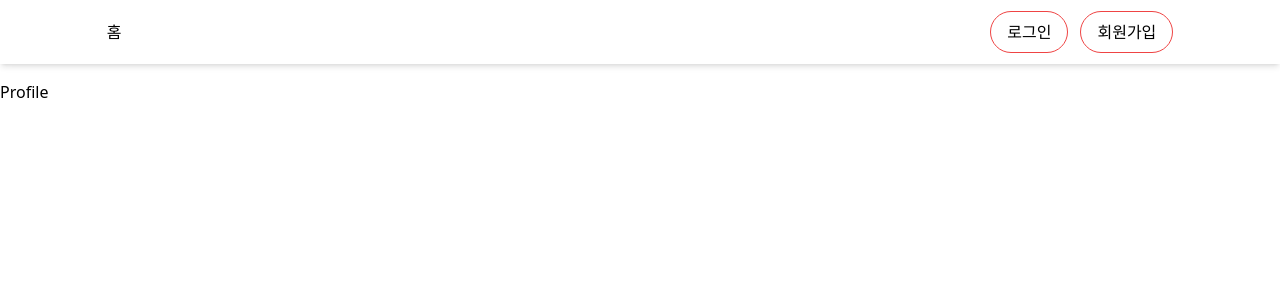
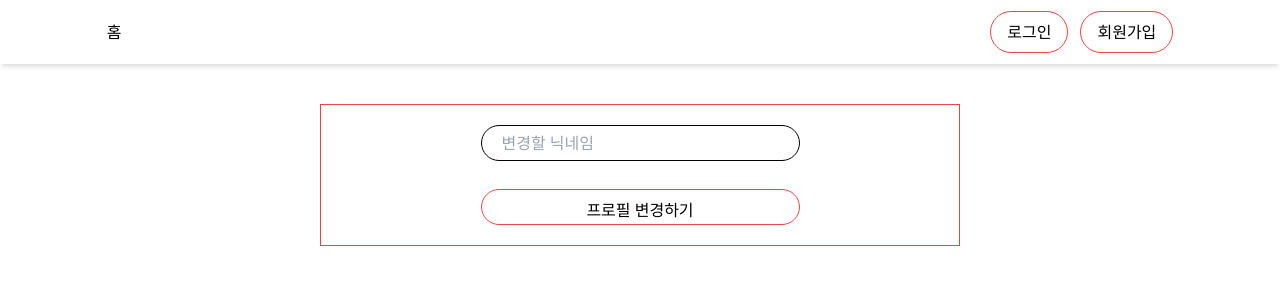
Before and after one commit to Byoung-yup/deep_project, a React (Vite) app: page /profile in a window 1280 px wide. Shown: the top 300 px of the page. Built offline with nearby package versions, Linux system fonts and the light colour scheme.

Commit message:
feature: 프로필 변경 작업

```diff
--- a/src/Navibar.jsx
+++ b/src/Navibar.jsx
@@ -30,6 +30,7 @@ const Navibar = () => {
   const handleSignOut = useCallback(async () => {
     await removeItem("accessToken");
     logout();
+    navigate("/");
   }, []);
 
   const handleNavigation = useCallback(
--- a/src/api/auth/authAPI.js
+++ b/src/api/auth/authAPI.js
@@ -7,7 +7,7 @@ export const getUser = async (token) => {
         Authorization: `Bearer ${token}`,
       },
     });
-
+    console.log("User: ", response.data);
     return response.data;
   } catch (error) {
     console.log("getUser Error", error);
@@ -44,3 +44,18 @@ export const signIn = async (userInfo) => {
     console.log("login Error", error);
   }
 };
+
+export const updateUser = async (formData, token) => {
+  try {
+    const response = await axiosAuthInstance.patch("/profile", formData, {
+      headers: {
+        Authorization: `Bearer ${token}`,
+        "Content-Type": "multipart/form-data",
+      },
+    });
+
+    return response.data;
+  } catch (error) {
+    console.log("updateUser Error", error);
+  }
+};
--- a/src/pages/Profile.jsx
+++ b/src/pages/Profile.jsx
@@ -1,5 +1,49 @@
+import { useState } from "react";
+import useAuthStorage from "../hooks/useAuthStorage";
+import useUserStore from "../store/useUserStore";
+import Input from "../common/Input";
+import Button from "../common/Button";
+import { updateUser } from "../api/auth/authAPI";
+
 const Profile = () => {
-  return <div>Profile</div>;
+  const [newNickname, setNewNickname] = useState("");
+  const { getItem } = useAuthStorage();
+  const update = useUserStore((state) => state.update);
+
+  const handleInputChange = (value) => {
+    setNewNickname(value);
+  };
+
+  const handleUpdateUser = async () => {
+    const token = await getItem("accessToken");
+
+    const formData = new FormData();
+    formData.append("nickname", newNickname);
+
+    const data = await updateUser(formData, token);
+
+    if (data.success) {
+      update(newNickname);
+      alert("성공적으로 프로필을 변경하였습니다.");
+    } else {
+      alert("프로필 변경하는데 오류가 발생하였스빈다.");
+    }
+  };
+
+  return (
+    <div className="flex w-full justify-center items-center mt-6">
+      <div className="flex flex-col justify-evenly items-center w-1/2 gap-7 py-5 border-[1px] border-red-500">
+        <Input
+          type="text"
+          placeholder="변경할 닉네임"
+          onChange={handleInputChange}
+        />
+        <Button width="50%" height="36px" onClick={handleUpdateUser}>
+          프로필 변경하기
+        </Button>
+      </div>
+    </div>
+  );
 };
 
 export default Profile;
--- a/src/store/useUserStore.js
+++ b/src/store/useUserStore.js
@@ -23,6 +23,14 @@ const useUserStore = create((set) => ({
         nickname: "",
       },
     })),
+
+  update: (nickname) =>
+    set((state) => ({
+      user: {
+        ...state.user,
+        nickname: nickname,
+      },
+    })),
 }));
 
 export default useUserStore;
```
